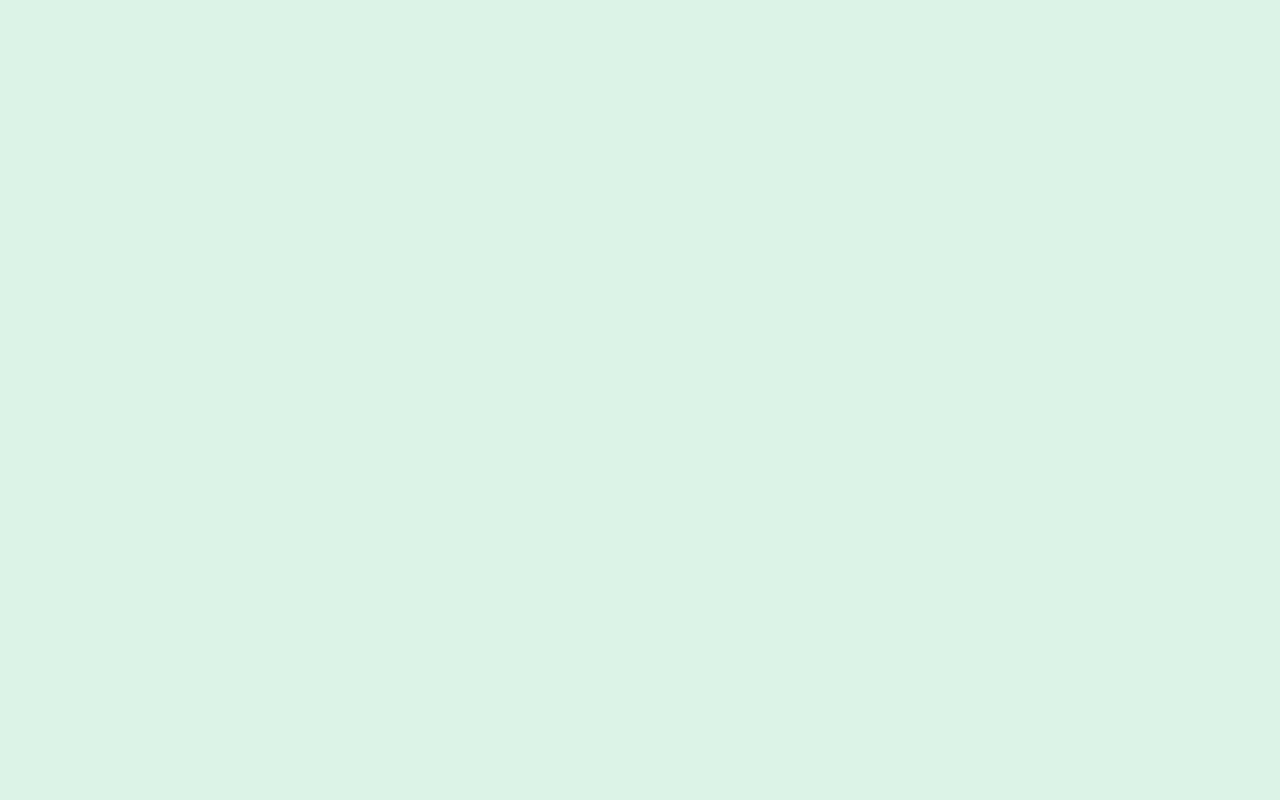
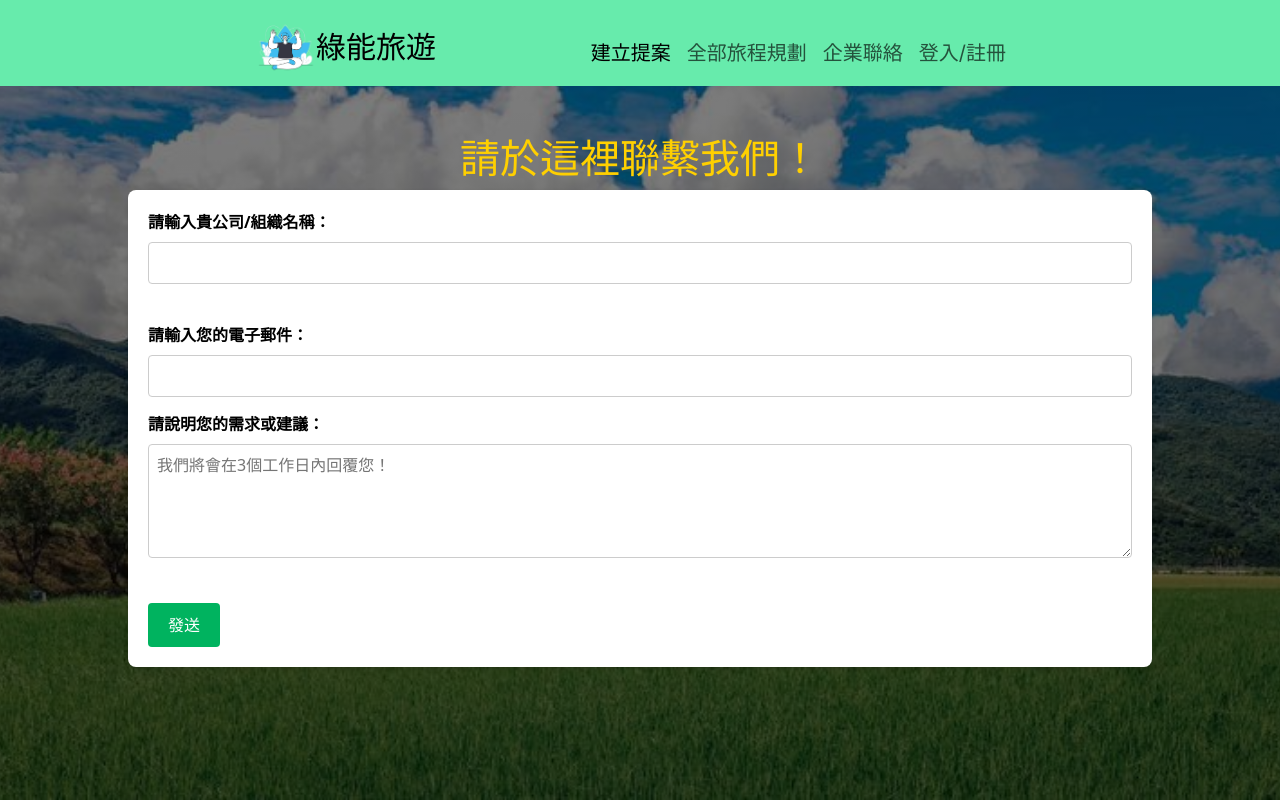
Before and after one commit to gecko0312/vue-demo, a Vue app: page /contact in a window 1280 px wide. Before the commit this address had no page. Built offline with nearby package versions, Linux system fonts and the light colour scheme.

Commit message:
1. 路由表更新新的頁面的路由 2. 新增關於我們和聯絡我們頁面 3. 新增登入頁面，但註冊頁面尚未新增 (2和3只有畫面，功能尚未完成)

```diff
--- a/src/router/index.js
+++ b/src/router/index.js
@@ -5,16 +5,35 @@ const router = createRouter({
   history: createWebHistory(import.meta.env.BASE_URL),
   routes: [
     {
+      //首頁
       path: "/",
       name: "home",
       // component: HomeView
       component: () => import("../views/home.vue"),
     },
     {
+      // 建立提案(gemini機器人)
       path: "/gemini",
       name: "gemini",
-      // component: HomeView
       component: () => import("../views/gemini/Gemini.vue"),
+    },
+    {
+      // 關於我們
+      path: "/aboutour",
+      name: "aboutour",
+      component: () => import("../views/about/aboutOur.vue"),
+    },
+    {
+      // 聯絡我們
+      path: "/contact",
+      name: "contact",
+      component: () => import("../views/about/contact.vue"),
+    },
+    {
+      // 登入
+      path: "/login",
+      name: "login",
+      component: () => import("../views/login/login.vue"),
     },
     // {
     //   path: '/about',
--- /dev/null
+++ b/src/views/about/aboutOur.vue
@@ -0,0 +1,53 @@
+<script setup>
+import headerMenu from "../headerMenu.vue";
+</script>
+
+<template>
+  <headerMenu />
+  <div class="body">
+    <h1>綠能旅遊網</h1>
+    <p>綠旅創立於2024年，為台灣首家以”綠能”為主軸的線上旅行社。</p>
+    <br />
+    <p>秉持著”環保”、”永續”、”健康”、”數位化”的四大初衷發展。</p>
+    <br />
+    <p>
+      本公司目標是提供旅客們最順心、最高客製化的旅遊方案，利用Google生成式AI
+      BARD，帶給旅客們最佳旅遊指南。
+    </p>
+    <br />
+    <RouterLink to="/contact">聯繫我們</RouterLink>
+  </div>
+</template>
+
+<style scoped>
+.body {
+  margin: 0;
+  padding: 0;
+  height: 100vh;
+  display: flex;
+  flex-direction: column;
+  justify-content: center;
+  align-items: center;
+  background-image: linear-gradient(rgba(0, 0, 0, 0.5), rgba(0, 0, 0, 0.6)),
+    url("../../components/aboutOur_bg.jpg");
+  background-size: cover;
+  background-position: center;
+  background-color: antiquewhite;
+  color: white;
+}
+.body h1 {
+  font: size 400px;
+}
+.body p {
+  color: whitesmoke;
+  font-size: medium;
+  margin: 7px;
+}
+.body a {
+  color: aliceblue;
+  text-decoration: none;
+  border: 1px solid #acacac;
+  padding: 10px 20px;
+  border-radius: 5px;
+}
+</style>
--- /dev/null
+++ b/src/views/about/contact.vue
@@ -0,0 +1,98 @@
+<script setup>
+import headerMenu from "../headerMenu.vue";
+</script>
+
+<template>
+  <headerMenu />
+  <div class="body">
+    <h1>請於這裡聯繫我們！</h1>
+    <form method="post">
+      <label for="name">請輸入貴公司/組織名稱：</label>
+      <input type="text" id="name" name="name" required /><br /><br />
+
+      <label for="email">請輸入您的電子郵件：</label>
+      <input
+        type="email"
+        id="email"
+        name="email"
+        required
+        pattern="[a-zA-Z0-9._%+-]+@gmail.com"
+      /><br />
+
+      <label for="message">請說明您的需求或建議：</label>
+      <textarea
+        id="message"
+        name="message"
+        rows="4"
+        required
+        placeholder="我們將會在3個工作日內回覆您！"
+      ></textarea
+      ><br /><br />
+
+      <input type="submit" value="發送" />
+    </form>
+  </div>
+</template>
+
+<style scoped>
+.body {
+  margin: 0;
+  padding: 0;
+  height: 100vh;
+  display: flex;
+  flex-direction: column;
+  justify-content: center;
+  align-items: center;
+  background-image: linear-gradient(rgba(0, 0, 0, 0.5), rgba(0, 0, 0, 0.6)),
+    url("../../components/aboutOur_bg.jpg");
+  background-size: cover;
+  background-position: center;
+  background-color: antiquewhite;
+  color: white;
+}
+h1 {
+  color: #ffd000;
+  text-align: center;
+}
+
+form {
+  background-color: #fff;
+  padding: 20px;
+  border-radius: 8px;
+  box-shadow: 0 2px 4px rgba(0, 0, 0, 0.1);
+  width: 80%;
+  margin: 0 auto;
+}
+
+label {
+  display: block;
+  margin-bottom: 8px;
+  font-weight: bold;
+  color: #000;
+}
+
+input[type="text"],
+input[type="email"],
+textarea {
+  width: 100%;
+  padding: 8px;
+  margin-bottom: 15px;
+  box-sizing: border-box;
+  border: 1px solid #ccc;
+  border-radius: 4px;
+}
+
+input[type="submit"] {
+  background-color: #00b35f;
+  color: #fff;
+  padding: 10px 20px;
+  border: none;
+  border-radius: 4px;
+  cursor: pointer;
+  font-size: 16px;
+}
+
+input[type="submit"]:hover {
+  background-color: #00b35f;
+}
+</style>
--- a/src/views/cardList.vue
+++ b/src/views/cardList.vue
@@ -58,7 +58,7 @@ function dateCountdown() {
   // console.log(newDate);
   // console.log(finalDate);
   // console.log("秒差：" + differenceSec);
-  console.log(time);
+  // console.log(time);
 }
 
 // 換算時間函式
--- a/src/views/gemini/Gemini.vue
+++ b/src/views/gemini/Gemini.vue
@@ -1,3 +1,27 @@
+<script setup>
+import { ref } from "vue";
+import { useGetGenerativeModelGP } from "./useGetGenerativeModelGP.js";
+import AIAnswer from "./Answer.vue";
+
+const question = ref("");
+const answer = ref("");
+const isLoading = ref(false);
+
+const fetchAnswer = async () => {
+  answer.value = "";
+  isLoading.value = true;
+
+  try {
+    answer.value = await useGetGenerativeModelGP(question.value);
+  } catch (error) {
+    console.log({ error });
+  } finally {
+    isLoading.value = false;
+    question.value = "";
+  }
+};
+</script>
+
 <template>
   <div>
     <h1 class="mb-5">Hello i'm Gemini AI, ask me anything</h1>
@@ -23,30 +47,6 @@
   </div>
 </template>
 
-<script setup>
-import { ref } from "vue";
-import { useGetGenerativeModelGP } from "./useGetGenerativeModelGP.js";
-import AIAnswer from "./Answer.vue";
-
-const question = ref("");
-const answer = ref("");
-const isLoading = ref(false);
-
-const fetchAnswer = async () => {
-  answer.value = "";
-  isLoading.value = true;
-
-  try {
-    answer.value = await useGetGenerativeModelGP(question.value);
-  } catch (error) {
-    console.log({ error });
-  } finally {
-    isLoading.value = false;
-    question.value = "";
-  }
-};
-</script>
-
 <style lang="scss" scoped>
 .mb-5 {
   margin-bottom: 5rem;
--- a/src/views/headerMenu.vue
+++ b/src/views/headerMenu.vue
@@ -2,7 +2,7 @@
   <header>
     <nav class="navbar navbar-expand-lg navbar-light">
       <div class="container-fluid headerBox">
-        <a class="navbar-brand icon_box" href="#"
+        <RouterLink class="navbar-brand icon_box" to="/"
           ><img
             class="icon_img"
             src="../components/icons/綠能旅遊icon.png"
@@ -11,7 +11,7 @@
           <span class="icon_title_box">
             <span class="icon_title_text">綠能旅遊</span>
           </span>
-        </a>
+        </RouterLink>
         <button
           class="navbar-toggler"
           type="button"
@@ -28,14 +28,14 @@
             <RouterLink class="nav-link active" aria-current="page" to="/gemini"
               ><span class="menu_text">建立提案</span></RouterLink
             >
-            <a class="nav-link" href="#"
-              ><span class="menu_text">全部旅程規劃</span></a
+            <RouterLink class="nav-link" to="#"
+              ><span class="menu_text">全部旅程規劃</span></RouterLink
             >
-            <a class="nav-link" href="#"
-              ><span class="menu_text">企業聯絡</span></a
+            <RouterLink class="nav-link" to="/aboutOur"
+              ><span class="menu_text">企業聯絡</span></RouterLink
             >
-            <a class="nav-link" href="#"
-              ><span class="menu_text">登入/註冊</span></a
+            <RouterLink class="nav-link" to="/login"
+              ><span class="menu_text">登入/註冊</span></RouterLink
             >
           </div>
         </div>
--- /dev/null
+++ b/src/views/login/login.vue
@@ -0,0 +1,55 @@
+<script setup>
+import headerMenu from "../headerMenu.vue";
+</script>
+
+<template>
+  <headerMenu />
+
+  <div class="container">
+    <h2>登入</h2>
+    <form>
+      <input type="text" placeholder="帳號" />
+      <input type="password" placeholder="密碼" />
+      <input type="submit" value="登入" />
+    </form>
+    <p>還沒有帳號？ <RouterLink to="/register">註冊帳號</RouterLink></p>
+  </div>
+</template>
+
+<style scoped>
+/* .body {
+  margin: 0;
+  padding: 0;
+  font-family: Arial, sans-serif;
+  background-color: #a0ced9;
+} */
+.container {
+  max-width: 400px;
+  margin: 200px auto;
+  padding: 20px;
+  border: 1px solid #ccc;
+  border-radius: 5px;
+  background-color: #f9f9f9;
+}
+.container h2 {
+  text-align: center;
+}
+.container input[type="text"],
+.container input[type="password"],
+.container input[type="submit"] {
+  width: 100%;
+  padding: 10px;
+  margin: 10px 0;
+  border: 1px solid #ccc;
+  border-radius: 5px;
+  box-sizing: border-box;
+}
+.container input[type="submit"] {
+  background-color: #fcf5c7;
+  color: #000;
+  cursor: pointer;
+}
+.container input[type="submit"]:hover {
+  background-color: #ffee93;
+}
+</style>
```
Also changed, not shown: src/views/login/register.vue (added, +9 -0 lines), src/components/aboutOur_bg.jpg (added).
